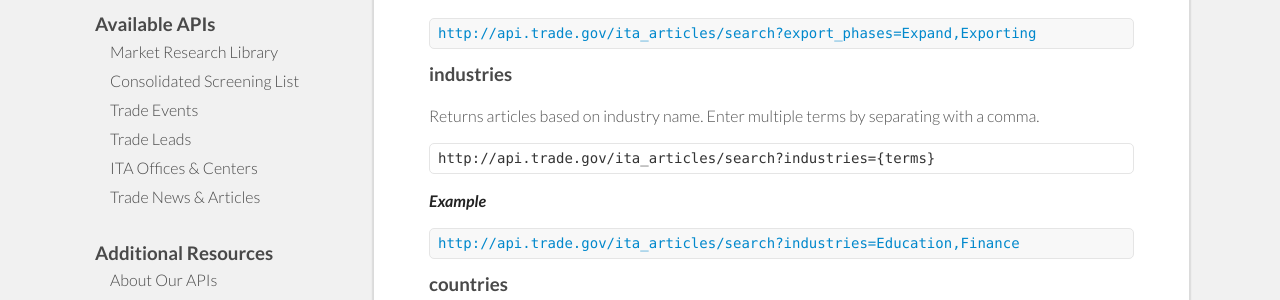
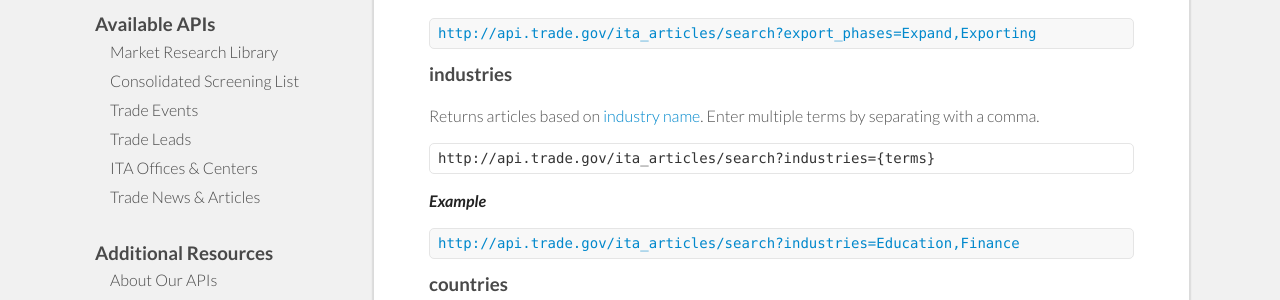
Before and after one commit to InternationalTradeAdministration/developerportal, a Jekyll site: the page built from drafts/2014-11-17-ita-articles.markdown, in a window 1280 px wide and 900 px high, scrolled down 643 px. Shown: the part 154-454 px from the top of the window. Built offline with Jekyll 4.4.1, drawn with Linux system fonts in a browser that asks for light colours; nearby versions of some CDN libraries; part of the change alters nothing that is shown.

```diff
--- a/drafts/2014-11-17-ita-articles.markdown
+++ b/drafts/2014-11-17-ita-articles.markdown
@@ -40,7 +40,7 @@ Returns articles based on the export phase.  Enter multiple terms by separating
 
 ###industries
 
-Returns articles based on industry name.  Enter multiple terms by separating with a comma.
+Returns articles based on [industry name](industry-list-ita-articles.html).  Enter multiple terms by separating with a comma.
 
     http://api.trade.gov/ita_articles/search?industries={terms}
 
```
